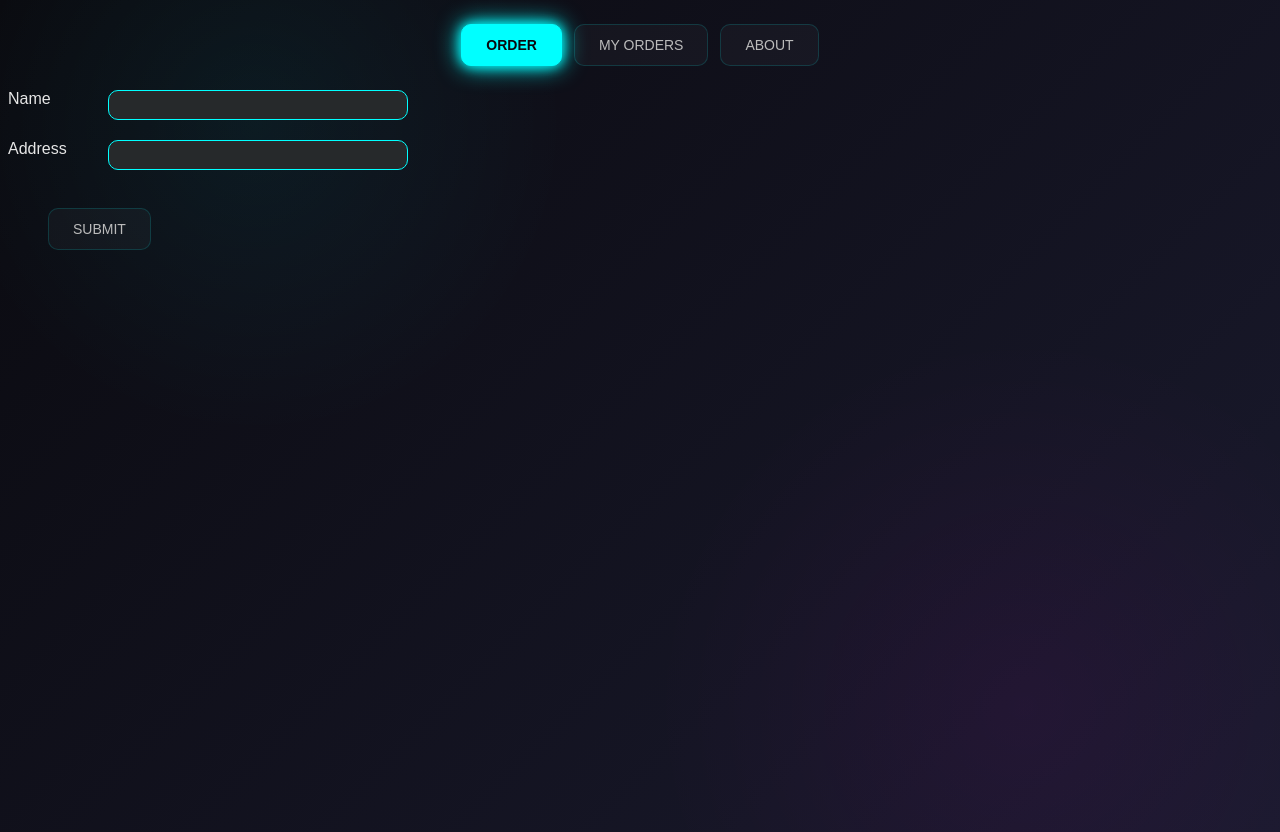
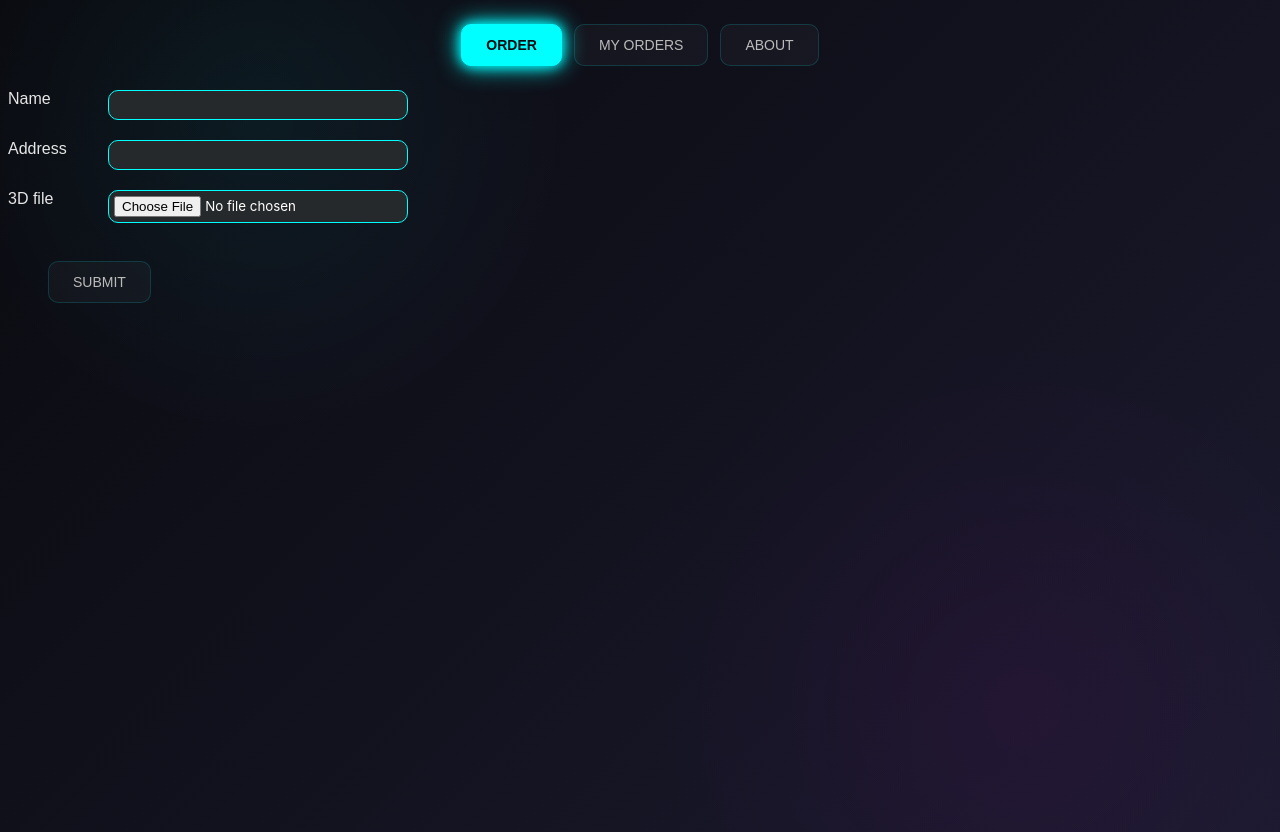
Before and after one commit to indian-coder-aarush/3D-Printing-Website, a React (Create React App) app in the folder frontend/: page / in a window 1280 px wide. Built offline with nearby package versions, Linux system fonts and the light colour scheme.

Commit message:
allowed uploading files

```diff
--- a/frontend/src/Order.js
+++ b/frontend/src/Order.js
@@ -3,7 +3,8 @@ import React,{useState} from 'react'
 function Order(){
     const [formData, setFormData] = useState({
         Name: "",
-        Address: ""
+        Address: "",
+        ThreeDFile: HTMLUnknownElement
     });
 
     function Button_on_click(){
@@ -24,6 +25,7 @@ function Order(){
     let fields = [
         {id:"Name",label:"Name",value:formData.Name ,type:'text'},
         {id:"Address",label:"Address",value:formData.Address,type:'text'},
+        {id:"3D File",label:"3D file",value:formData.ThreeDFile,type:'file'}
     ]
     return(
         <div className = "page">
```
